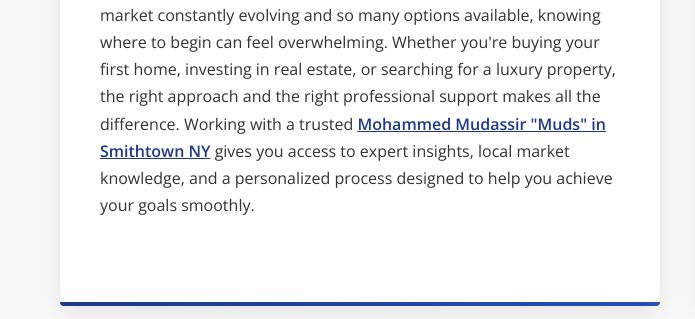
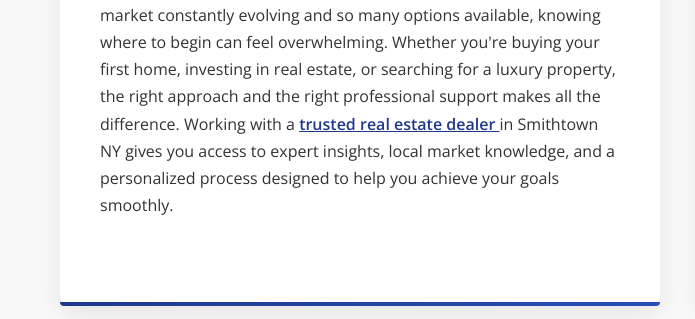
Before and after one commit to kivenlocalseo-cyber/Mohammed-Mudassir-Muds-, a plain HTML site: page index.html in a window 1280 px wide. Shown: the part 481-800 px from the top of the page, 0-695 px from the left. Drawn offline with nearby package versions, Linux system fonts and the light colour scheme.

Commit message:
Update index.html

```diff
--- a/index.html
+++ b/index.html
@@ -542,7 +542,7 @@
   <!-- Introduction Section with Image -->
   <div class="container intro-container">
     <div class="intro-text">
-      <p>Finding your dream property is one of life's most rewarding experiences, but it can also be one of the most challenging. With the market constantly evolving and so many options available, knowing where to begin can feel overwhelming. Whether you're buying your first home, investing in real estate, or searching for a luxury property, the right approach and the right professional support makes all the difference. Working with a trusted <strong><a href="https://maps.app.goo.gl/1a3MnDzVyyJfqcMr5" style="color: #1e388c;">Mohammed Mudassir "Muds" in Smithtown NY</a></strong> gives you access to expert insights, local market knowledge, and a personalized process designed to help you achieve your goals smoothly.</p>
+      <p>Finding your dream property is one of life's most rewarding experiences, but it can also be one of the most challenging. With the market constantly evolving and so many options available, knowing where to begin can feel overwhelming. Whether you're buying your first home, investing in real estate, or searching for a luxury property, the right approach and the right professional support makes all the difference. Working with a <strong><a href="https://maps.app.goo.gl/1a3MnDzVyyJfqcMr5" style="color: #1e388c;">trusted real estate dealer </a></strong>in Smithtown NY gives you access to expert insights, local market knowledge, and a personalized process designed to help you achieve your goals smoothly.</p>
     </div>
     <div class="intro-image">
       <img src="https://images.unsplash.com/photo-1560518883-ce09059eeffa?ixlib=rb-4.0.3&ixid=M3wxMjA3fDB8MHxwaG90by1wYWdlfHx8fGVufDB8fHx8fA%3D%3D&auto=format&fit=crop&w=773&q=80" alt="Dream Property Search"/>
```
